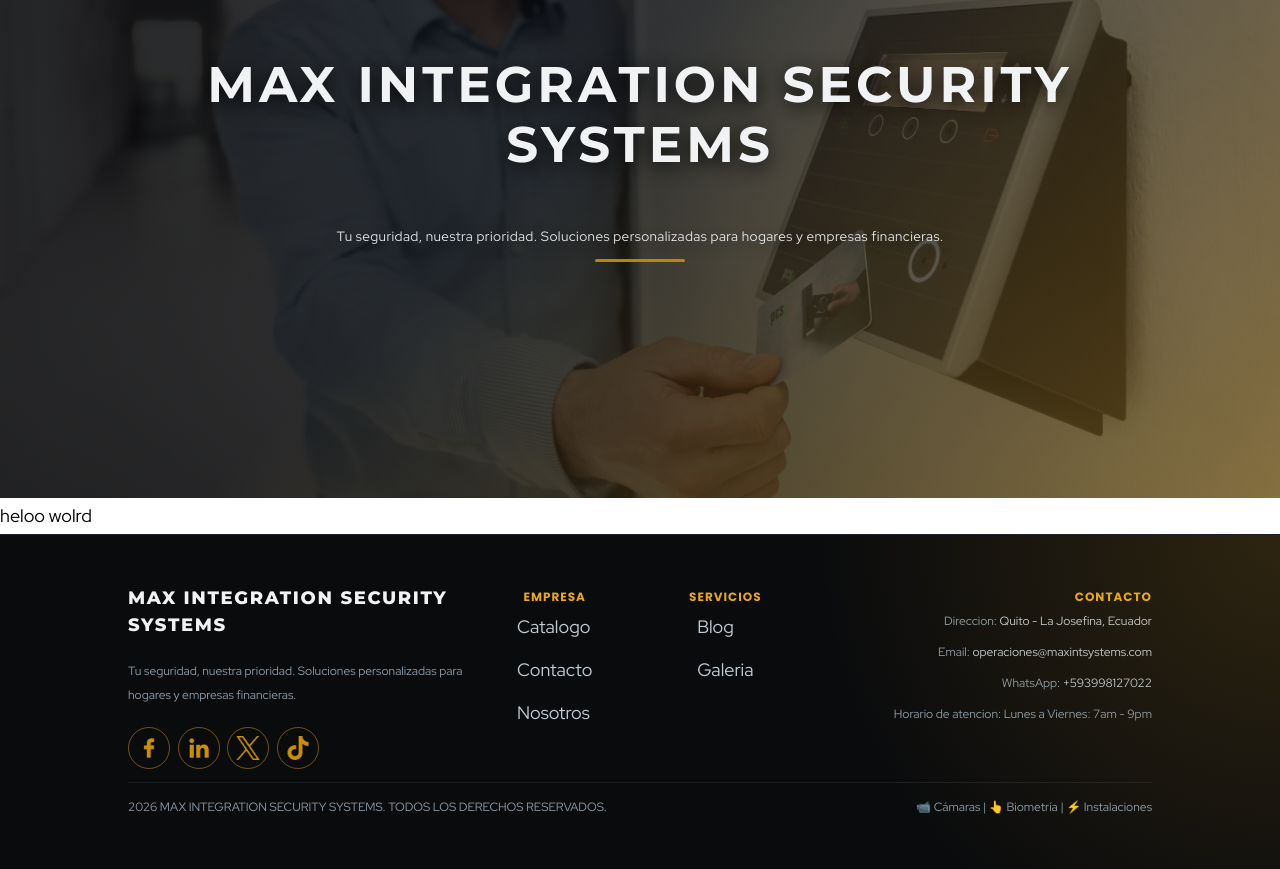
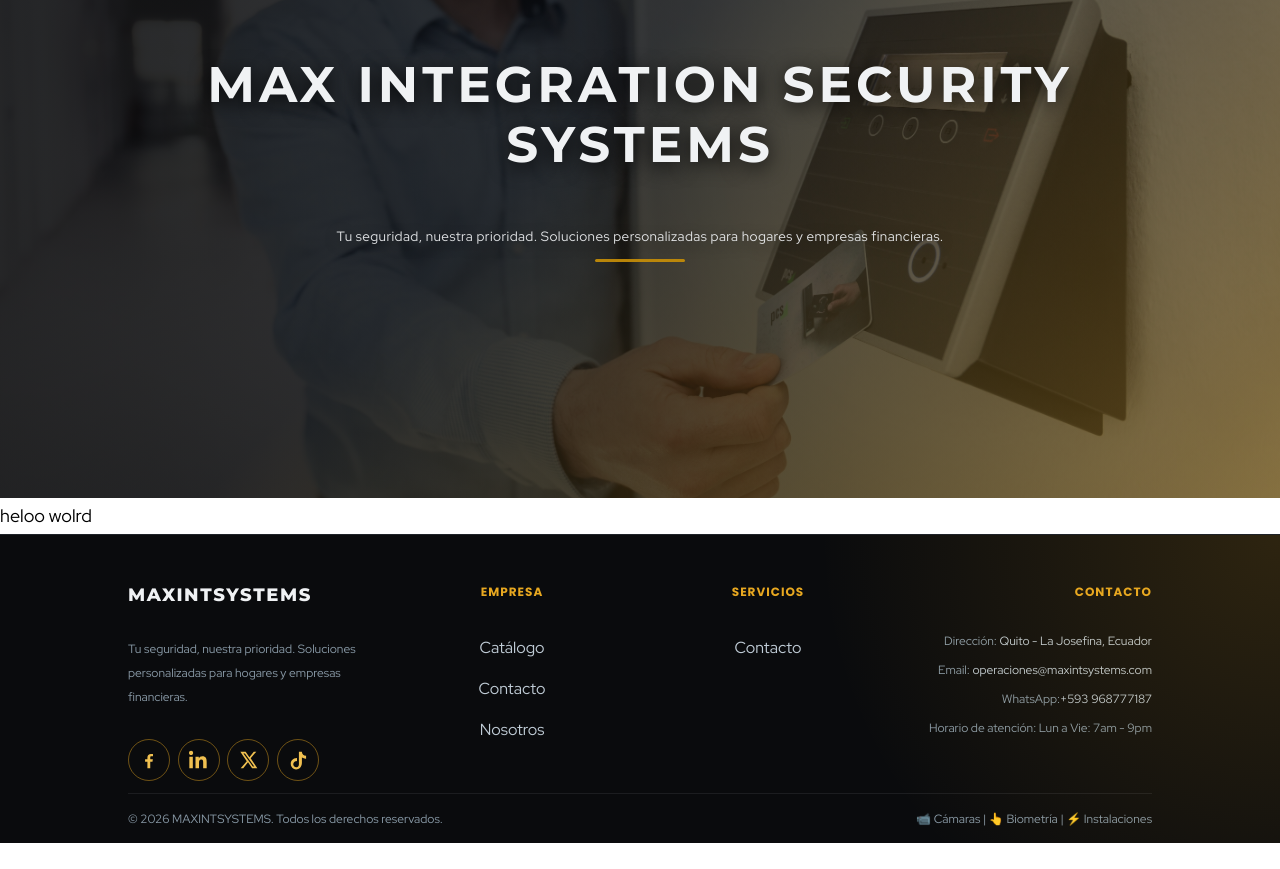
Before and after one commit to daanrango/maxintsystems, a Next.js app: page / in a window 1280 px wide. Shown: the part 273-1142 px from the top of the page. After the commit the page ends 1116 px from the top, so only its background shows below. Built offline with nearby package versions, Linux system fonts and the light colour scheme.

Commit message:
fix: update footer

```diff
--- a/app/components/Footer.tsx
+++ b/app/components/Footer.tsx
@@ -1,179 +1,177 @@
-import Image from "next/image";
-import { basePath } from "@/lib/basePath";
+import Link from "next/link";
 
-type SocialLink = {
-  label: "Facebook" | "LinkedIn" | "X" | "TikTok";
-  href: string;
-  imageSrc?: string;
+type SubMenu = {
+  id: number;
+  title: string;
+  items: SubMenuItem[];
 };
 
-type FooterProps = {
-  siteName?: string;
-  description?: string;
-  socials?: SocialLink[];
-  address?: string;
-  mapsUrl?: string;
-  email?: string;
-  phone?: string;
-  schedule?: string;
-  bottomText?: string;
+type SubMenuItem = {
+  label: string;
+  href: string;
 };
 
-const socialsDefault: SocialLink[] = [
+const subMenuEmpresa: SubMenu[] = [
   {
-    label: "Facebook",
-    href: "https://www.instagram.com/max_integration_593/",
-    imageSrc: `${basePath}/img/facebook.png`,
-  },
-  {
-    label: "LinkedIn",
-    href: "https://www.instagram.com/max_integration_593/",
-    imageSrc: `${basePath}/img/linkedin.png`,
-  },
-  {
-    label: "X",
-    href: "https://www.instagram.com/max_integration_593/",
-    imageSrc: `${basePath}/img/x.png`,
-  },
-  {
-    label: "TikTok",
-    href: "https://www.instagram.com/max_integration_593/",
-    imageSrc: `${basePath}/img/tik-tok.png`,
+    id: 1,
+    title: "Empresa",
+    items: [
+      { label: "Catálogo", href: "/catalogo" },
+      { label: "Contacto", href: "/contacto" },
+      { label: "Nosotros", href: "/nosotros" },
+    ],
   },
 ];
 
-export function Footer({
-  siteName = "Max Integration Security Systems",
-  description = "Tu seguridad, nuestra prioridad. Soluciones personalizadas para hogares y empresas financieras.",
-  socials = socialsDefault,
-  address = "Quito - La Josefina, Ecuador",
-  mapsUrl = "https://maps.app.goo.gl/kAVTgm2ums6YpmiZ9",
-  email = "operaciones@maxintsystems.com",
-  phone = "+593998127022",
-  schedule = " Lunes a Viernes: 7am - 9pm",
-  bottomText = "📹 Cámaras | 👆 Biometría | ⚡ Instalaciones",
-}: FooterProps) {
-  const whatsappMessage = encodeURIComponent(
-    "Hola Maxintegration, vengo de tu pagina web y quiero saber mas de ti.",
-  );
-  const whatsappUrl = `https://wa.me/${phone}?text=${whatsappMessage}`;
+const subMenuServices: SubMenu[] = [
+  {
+    id: 1,
+    title: "Servicios",
+    items: [{ label: "Contacto", href: "/contacto" }],
+  },
+];
 
+export function Footer() {
   return (
     <footer className="site-footer relative overflow-hidden">
-      <div className="w-4/5 mx-auto py-20">
-        <div className="grid grid-cols-12 ">
-          <div className="col-span-12 mb-8 md:col-span-4 md:mb-0">
-            <p className="footer-brand uppercase">{siteName}</p>
-            <p className="footer-text">{description}</p>
-            <div className="flex gap-3 justify-center md:justify-start">
-              {socials.map((social) => (
+      <div className="w-4/5 mx-auto pt-20">
+        <div className="grid grid-cols-12">
+          <div className="col-span-12 mb-8 md:col-span-3 md:mb-0">
+            <h2 className="footer-brand">MAXINTSYSTEMS</h2>
+            <p className="footer-text">
+              Tu seguridad, nuestra prioridad. Soluciones personalizadas para
+              hogares y empresas financieras.
+            </p>
+            <div className="flex justify-between gap-0 md:justify-start md:gap-3">
               <a
-                  key={social.label}
-                  href={social.href}
+                href="https://www.instagram.com/max_integration_593/"
+                className="footer-social"
+                target="_blank"
+                rel="noopener"
+                aria-label="Facebook"
+              >
+                <svg viewBox="0 0 24 24" aria-hidden="true">
+                  <path d="M13.5 22v-8h2.7l.4-3h-3.1V9.1c0-.9.3-1.5 1.6-1.5h1.7V4.9c-.3 0-1.3-.1-2.5-.1-2.5 0-4.2 1.5-4.2 4.3V11H7.3v3h2.8v8h3.4z"></path>
+                </svg>
+              </a>
+              <a
+                href="https://www.instagram.com/max_integration_593/"
+                className="footer-social"
+                target="_blank"
+                rel="noopener"
+                aria-label="LinkedIn"
+              >
+                <svg viewBox="0 0 24 24" aria-hidden="true">
+                  <path d="M4.98 3.5C4.98 4.88 3.86 6 2.5 6S0 4.88 0 3.5 1.12 1 2.5 1s2.48 1.12 2.48 2.5zM.4 8h4.2v14H.4V8zm7.4 0h4v1.9h.1c.6-1.1 2-2.3 4.1-2.3 4.4 0 5.2 2.9 5.2 6.6V22H17v-6.9c0-1.6 0-3.8-2.3-3.8s-2.7 1.8-2.7 3.6V22H7.8V8z"></path>
+                </svg>
+              </a>
+              <a
+                href="https://www.instagram.com/max_integration_593/"
+                className="footer-social"
+                target="_blank"
+                rel="noopener"
+                aria-label="X"
+              >
+                <svg viewBox="0 0 24 24" aria-hidden="true">
+                  <path d="M18.9 2H22l-6.8 7.8L23.2 22h-6.3l-4.9-7.4L6.3 22H3.2l7.3-8.4L2.8 2h6.4l4.5 6.8L18.9 2zm-1.1 17.8h1.7L8.3 4.1H6.5l11.3 15.7z"></path>
+                </svg>
+              </a>
+              <a
+                href="https://www.instagram.com/max_integration_593/"
+                className="footer-social"
+                target="_blank"
+                rel="noopener"
+                aria-label="TikTok"
+              >
+                <svg viewBox="0 0 24 24" aria-hidden="true">
+                  <path d="M16.6 2c.4 3 2.1 4.8 5.1 5v3.4c-1.7.2-3.3-.4-5-1.4v6.4c0 8.1-8.8 10.6-12.4 4.8-2.3-3.8-.9-10.4 6.5-10.7v3.6c-.6.1-1.3.2-1.9.5-1.8.8-2.8 2.4-2.5 4.2.4 2 2.2 3.2 4.1 2.8 1.4-.3 2.3-1.3 2.5-2.7.1-.4.1-.9.1-1.3V2h3.5z"></path>
+                </svg>
+              </a>
+            </div>
+          </div>
+          <div className="col-span-6 my-8 md:col-span-3 md:my-0">
+            {subMenuEmpresa.map((menu) => (
+              <div className="text-center" key={menu.id}>
+                <h3 className="footer-title">{menu.title}</h3>
+                <ul
+                  id={`menu-menu-${menu.title.toLowerCase()}`}
+                  className="footer-links"
+                >
+                  {menu.items.map((item, index) => (
+                    <li
+                      key={index}
+                      id={`menu-item-${item.label.toLowerCase()}`}
+                    >
+                      <Link href={item.href}>{item.label}</Link>
+                    </li>
+                  ))}
+                </ul>
+              </div>
+            ))}
+          </div>
+          <div className="col-span-6 my-8 md:col-span-3 md:my-0">
+            {subMenuServices.map((menu) => (
+              <div className="text-center" key={menu.id}>
+                <h3 className="footer-title">{menu.title}</h3>
+                <ul
+                  id={`menu-menu-${menu.title.toLowerCase()}`}
+                  className="footer-links"
+                >
+                  {menu.items.map((item, index) => (
+                    <li
+                      key={index}
+                      id={`menu-item-${item.label.toLowerCase()}`}
+                    >
+                      <Link href={item.href}>{item.label}</Link>
+                    </li>
+                  ))}
+                </ul>
+              </div>
+            ))}
+          </div>
+          <div className="col-span-12 md:col-span-3">
+            <div className="text-center md:text-end">
+              <h3 className="footer-title">Contacto</h3>
+              <ul className="footer-contact">
+                <li>
+                  Dirección:
+                  <a
+                    href="https://maps.app.goo.gl/sKi2vLshqeqPBXgq7"
                     target="_blank"
                     rel="noopener noreferrer"
-                  aria-label={social.label}
-                  className="footer-social"
                   >
-                  {social.imageSrc && (
-                    <Image
-                      src={social.imageSrc}
-                      alt={social.label}
-                      width={24}
-                      height={24}
-                    />
-                  )}
-                </a>
-              ))}
-            </div>
-          </div>
-          <div className="col-span-6 md:col-span-2 flex flex-col items-center">
-            <p className="footer-title mb-3">Empresa</p>
-            <ul className="footer-links m-0">
-              <li
-                id="menu-item-40"
-                className="menu-item menu-item-type-post_type menu-item-object-page menu-item-40"
-              >
-                <a href="http://maxintsystems.local/catalogo/">Catalogo</a>
-              </li>
-              <li
-                id="menu-item-41"
-                className="menu-item menu-item-type-post_type menu-item-object-page menu-item-41"
-              >
-                <a href="http://maxintsystems.local/contacto/">Contacto</a>
-              </li>
-              <li
-                id="menu-item-42"
-                className="menu-item menu-item-type-post_type menu-item-object-page menu-item-42"
-              >
-                <a href="http://maxintsystems.local/nosotros/">Nosotros</a>
-              </li>
-            </ul>{" "}
-          </div>
-          <div className="col-span-6 md:col-span-2 flex flex-col items-center">
-            <p className="footer-title mb-3">Servicios</p>
-            <ul
-              id="menu-menu-servicios"
-              className="list-unstyled footer-links m-0"
-            >
-              <li
-                id="menu-item-43"
-                className="menu-item menu-item-type-post_type menu-item-object-page menu-item-43"
-              >
-                <a href="http://maxintsystems.local/blog/">Blog</a>
-              </li>
-              <li
-                id="menu-item-44"
-                className="menu-item menu-item-type-post_type menu-item-object-page menu-item-44"
-              >
-                <a href="http://maxintsystems.local/galeria/">Galeria</a>
-              </li>
-            </ul>
-          </div>
-          <div className="col-span-12 mt-8 md:mt-0 md:col-span-4 flex flex-col items-center md:items-end">
-            <p className="footer-title mb-3">Contacto</p>
-            <ul className="list-unstyled footer-contact m-0 flex flex-col items-center md:items-end">
-              <li>
-                Direccion:{" "}
-                <a
-                  href={mapsUrl}
-                  target="_blank"
-                  rel="noopener noreferrer"
-                  className="text-[#c0ccd6] transition hover:text-[#f0c050]"
-                >
-                  {address}
+                    {" "}
+                    Quito - La Josefina, Ecuador
                   </a>
                 </li>
                 <li>
-                Email:{" "}
-                <a
-                  href={`mailto:${email}`}
-                  className="text-[#c0ccd6] transition hover:text-[#f0c050]"
-                >
-                  {email}
+                  Email:
+                  <a href="mailto:operaciones@maxintsystems.com">
+                    {" "}
+                    operaciones@maxintsystems.com
                   </a>
                 </li>
                 <li>
-                WhatsApp:{" "}
+                  WhatsApp:
                   <a
-                  href={whatsappUrl}
+                    href="https://wa.me/593968777187?text=Hola%20Maxintegration%2C%20vengo%20de%20tu%20p%C3%A1gina%20web%20y%20quiero%20saber%20m%C3%A1s%20de%20ti."
                     target="_blank"
                     rel="noopener noreferrer"
-                  className="text-[#c0ccd6] transition hover:text-[#f0c050]"
                   >
-                  {phone}
+                    +593 968777187
                   </a>
                 </li>
-              <li>Horario de atencion: {schedule}</li>
+                <li>Horario de atención: Lun a Vie: 7am - 9pm </li>
               </ul>
             </div>
           </div>
-        <div className="footer-bottom mt-5 pt-5 flex flex-col md:flex-row justify-between">
-          <p className="uppercase">
-            {new Date().getFullYear()} {siteName}. Todos los derechos
+        </div>
+        <div className="footer-bottom mt-5 py-5 flex flex-col md:flex-row justify-between">
+          <p className="text-uppercase">
+            © {new Date().getFullYear()} MAXINTSYSTEMS. Todos los derechos
             reservados.
           </p>
-          <p className="normal-case">{bottomText}</p>
+          <p>📹 Cámaras | 👆 Biometría | ⚡ Instalaciones </p>
         </div>
       </div>
     </footer>
--- a/app/style.css
+++ b/app/style.css
@@ -139,7 +139,7 @@ img {
   font-size: 1.8rem;
   font-weight: 800;
   letter-spacing: 0.09em;
-  line-height: 1.5;
+  margin-bottom: 3rem;
 }
 
 .footer-text,
@@ -150,8 +150,9 @@ img {
   font-size: 1.2rem;
 }
 
-.footer-text {
-  margin: 2rem 0rem;
+.footer-text,
+.footer-contact {
+  margin-bottom: 3rem;
 }
 
 .footer-title {
@@ -161,17 +162,19 @@ img {
   font-weight: 700;
   text-transform: uppercase;
   letter-spacing: 0.1rem;
+  margin-bottom: 3rem;
 }
 
 .footer-links li,
 .footer-contact li {
-  margin-bottom: 0.7rem;
+  margin-bottom: 0.5rem;
 }
 
 .footer-links a {
   color: var(--color-text-secondary);
   font-family: var(--font-body);
   text-decoration: none;
+  font-size: medium;
   transition:
     color 0.25s ease,
     padding-left 0.25s ease;
@@ -223,6 +226,25 @@ img {
   border-top: 1px solid rgba(240, 242, 244, 0.08);
 }
 
+/* Mobile */
+@media (max-width: 768px) {
+  .footer-brand {
+    font-size: 1.5rem;
+  }
+
+  .site-footer {
+    text-align: center;
+  }
+
+  .site-footer .d-flex {
+    justify-content: center;
+  }
+
+  .footer-links a:hover {
+    padding-left: 0;
+  }
+}
+/* FIN footer */
 /*INICIO hero page*/
 .hero {
   height: 85vh;
```
Lines whose indentation alone changed are shown as unchanged.
